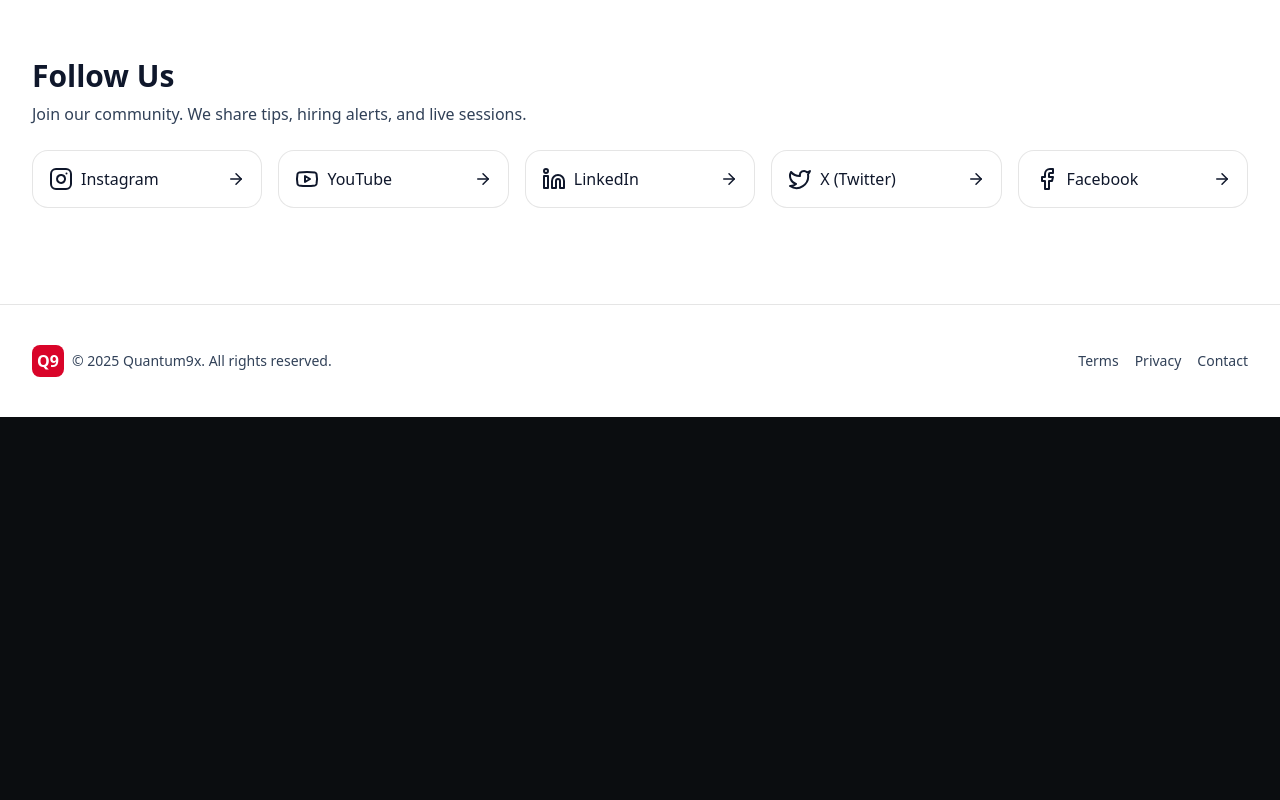
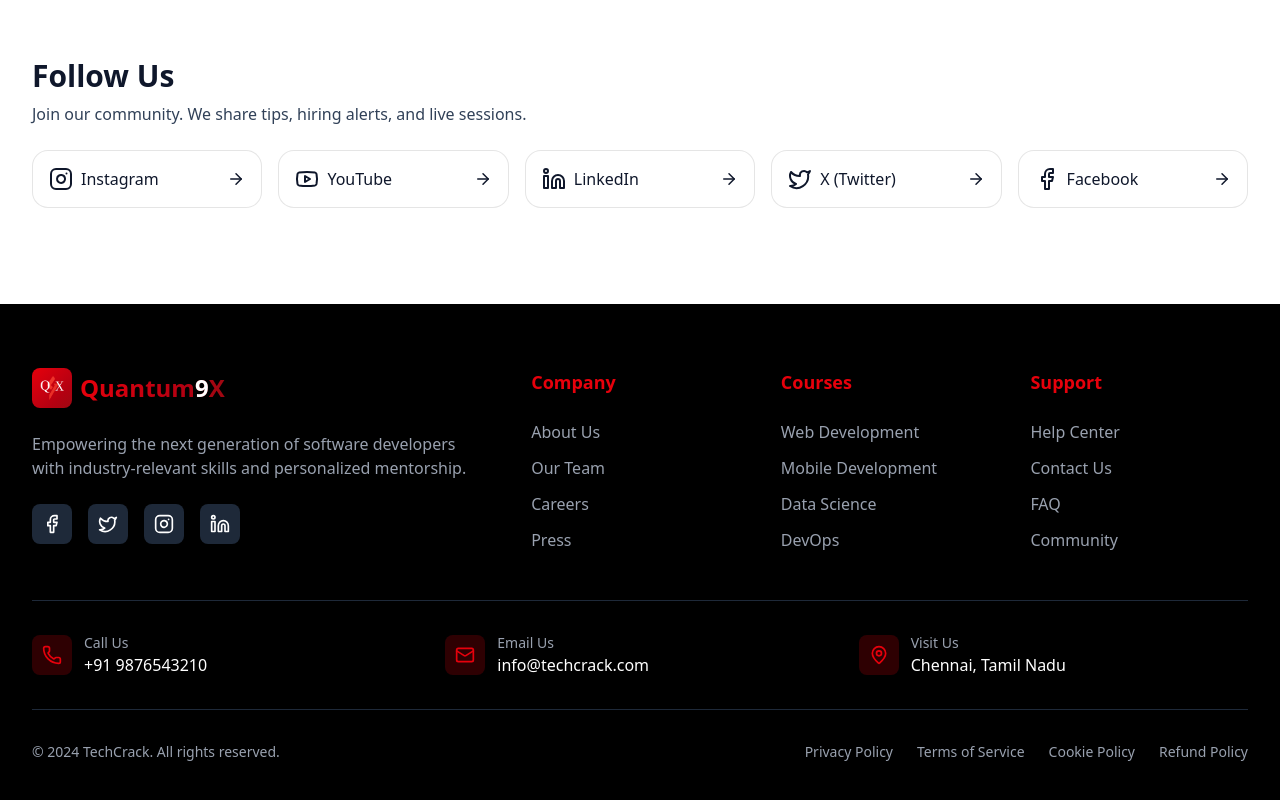
Before and after one commit to bhargavkundrapu/quantum9x, a React (Vite) app: page / in a window 1280 px wide. Shown: the part 2324-3124 px from the top of the page. Before the commit the page ends 2741 px from the top, so only its background shows below. Built offline with nearby package versions, Linux system fonts and the light colour scheme.

Commit message:
logos added

```diff
--- a/src/App.jsx
+++ b/src/App.jsx
@@ -17,10 +17,10 @@ function App() {
 
 
   return (
-      <ThemeProvider>
+      <>
         <GlobalCSS />
         <BrowserRouter>
-          <ThemeSmokeTest />
+
           <ScrollToTop />
           <Navbar />
           <AnimatePresence initial={false}>
@@ -31,7 +31,7 @@ function App() {
             </Routes>
           </AnimatePresence>
         </BrowserRouter>
-      </ThemeProvider>
+      </>
   )
 }
 
--- a/src/Components/Footer.jsx
+++ b/src/Components/Footer.jsx
@@ -1,23 +1,146 @@
 
-import { NavLink } from "react-router-dom";
-import Container from "./Container";
+import { Code, Facebook, Instagram, Linkedin, Mail, MapPin, Phone, Twitter } from "lucide-react";
+import React from "react";
+import logo from '../assets/logo.png';
 
-const Footer = () => (
-  <footer className="relative border-t border-black/10 dark:border-white/10">
-    <Container className="py-10">
-      <div className="flex flex-col sm:flex-row items-center justify-between gap-4">
-        <div className="flex items-center gap-2">
-          <div className="h-8 w-8 rounded-lg bg-[var(--q9x-red)] grid place-items-center text-white font-bold">Q9</div>
-          <span className="text-slate-700 dark:text-white/80 text-sm">© {new Date().getFullYear()} Quantum9x. All rights reserved.</span>
+
+
+
+const Footer = () => {
+
+
+  const footerLinks = {
+    company: ["About Us", "Our Team", "Careers", "Press"],
+    courses: ["Web Development", "Mobile Development", "Data Science", "DevOps"],
+    support: ["Help Center", "Contact Us", "FAQ", "Community"],
+    legal: ["Privacy Policy", "Terms of Service", "Cookie Policy", "Refund Policy"]
+  };
+
+  return (
+    <footer className={`bg-black text-white py-16`}>
+      <div className="max-w-7xl mx-auto px-4 sm:px-6 lg:px-8">
+        {/* Main Footer Content */}
+        <div className="grid lg:grid-cols-5 gap-8 mb-12">
+          {/* Brand Section */}
+          <div className="lg:col-span-2">
+            <div className="flex items-center space-x-2 mb-6">
+              <div className="w-10 h-10 bg-gradient-to-br from-red-600 to-red-800 rounded-lg flex items-center justify-center">
+                <img src={logo} alt="TechCrack Logo" className="w-6 h-6" />
+              </div>
+              <span className="text-2xl font-bold bg-gradient-to-r from-red-600 to-red-800 bg-clip-text text-transparent">
+                Quantum<span className="text-white">9</span>X
+              </span>
+            </div>
+            <p className="text-gray-400 mb-6 max-w-md">
+              Empowering the next generation of software developers with industry-relevant skills and personalized mentorship.
+            </p>
+            <div className="flex space-x-4">
+              {[
+                { icon: Facebook, href: "#" },
+                { icon: Twitter, href: "#" },
+                { icon: Instagram, href: "#" },
+                { icon: Linkedin, href: "#" }
+              ].map((social, index) => (
+                <a
+                  key={index}
+                  href={social.href}
+                  className="w-10 h-10 bg-gray-800 rounded-lg flex items-center justify-center hover:bg-red-600 transition-all duration-300 transform hover:scale-110"
+                >
+                  <social.icon className="w-5 h-5" />
+                </a>
+              ))}
+            </div>
+          </div>
+
+          {/* Links Sections */}
+          <div>
+            <h3 className="text-lg font-semibold mb-6 text-red-600">Company</h3>
+            <ul className="space-y-3">
+              {footerLinks.company.map((link, index) => (
+                <li key={index}>
+                  <a href="#" className="text-gray-400 hover:text-white transition-colors duration-300">
+                    {link}
+                  </a>
+                </li>
+              ))}
+            </ul>
+          </div>
+
+          <div>
+            <h3 className="text-lg font-semibold mb-6 text-red-600">Courses</h3>
+            <ul className="space-y-3">
+              {footerLinks.courses.map((link, index) => (
+                <li key={index}>
+                  <a href="#" className="text-gray-400 hover:text-white transition-colors duration-300">
+                    {link}
+                  </a>
+                </li>
+              ))}
+            </ul>
+          </div>
+
+          <div>
+            <h3 className="text-lg font-semibold mb-6 text-red-600">Support</h3>
+            <ul className="space-y-3">
+              {footerLinks.support.map((link, index) => (
+                <li key={index}>
+                  <a href="#" className="text-gray-400 hover:text-white transition-colors duration-300">
+                    {link}
+                  </a>
+                </li>
+              ))}
+            </ul>
+          </div>
         </div>
-        <div className="flex items-center gap-4 text-slate-700 dark:text-white/80 text-sm">
-          <a href="#" className="hover:text-slate-900 dark:hover:text-white">Terms</a>
-          <a href="#" className="hover:text-slate-900 dark:hover:text-white">Privacy</a>
-          <NavLink to="/contact" className="hover:text-slate-900 dark:hover:text-white">Contact</NavLink>
+
+        {/* Contact Info */}
+        <div className="border-t border-gray-800 pt-8 mb-8">
+          <div className="grid md:grid-cols-3 gap-6">
+            <div className="flex items-center space-x-3">
+              <div className="w-10 h-10 bg-red-600/20 rounded-lg flex items-center justify-center">
+                <Phone className="w-5 h-5 text-red-600" />
+              </div>
+              <div>
+                <p className="text-gray-400 text-sm">Call Us</p>
+                <p className="text-white font-medium">+91 9876543210</p>
+              </div>
+            </div>
+            <div className="flex items-center space-x-3">
+              <div className="w-10 h-10 bg-red-600/20 rounded-lg flex items-center justify-center">
+                <Mail className="w-5 h-5 text-red-600" />
+              </div>
+              <div>
+                <p className="text-gray-400 text-sm">Email Us</p>
+                <p className="text-white font-medium">info@techcrack.com</p>
+              </div>
+            </div>
+            <div className="flex items-center space-x-3">
+              <div className="w-10 h-10 bg-red-600/20 rounded-lg flex items-center justify-center">
+                <MapPin className="w-5 h-5 text-red-600" />
+              </div>
+              <div>
+                <p className="text-gray-400 text-sm">Visit Us</p>
+                <p className="text-white font-medium">Chennai, Tamil Nadu</p>
+              </div>
+            </div>
+          </div>
+        </div>
+
+        {/* Bottom Bar */}
+        <div className="border-t border-gray-800 pt-8 flex flex-col md:flex-row justify-between items-center">
+          <p className="text-gray-400 text-sm mb-4 md:mb-0">
+            © 2024 TechCrack. All rights reserved.
+          </p>
+          <div className="flex flex-wrap gap-6">
+            {footerLinks.legal.map((link, index) => (
+              <a key={index} href="#" className="text-gray-400 hover:text-white text-sm transition-colors duration-300">
+                {link}
+              </a>
+            ))}
+          </div>
         </div>
       </div>
-    </Container>
-  </footer>
-);
-
+    </footer>
+  );
+};
 export default Footer;
```
